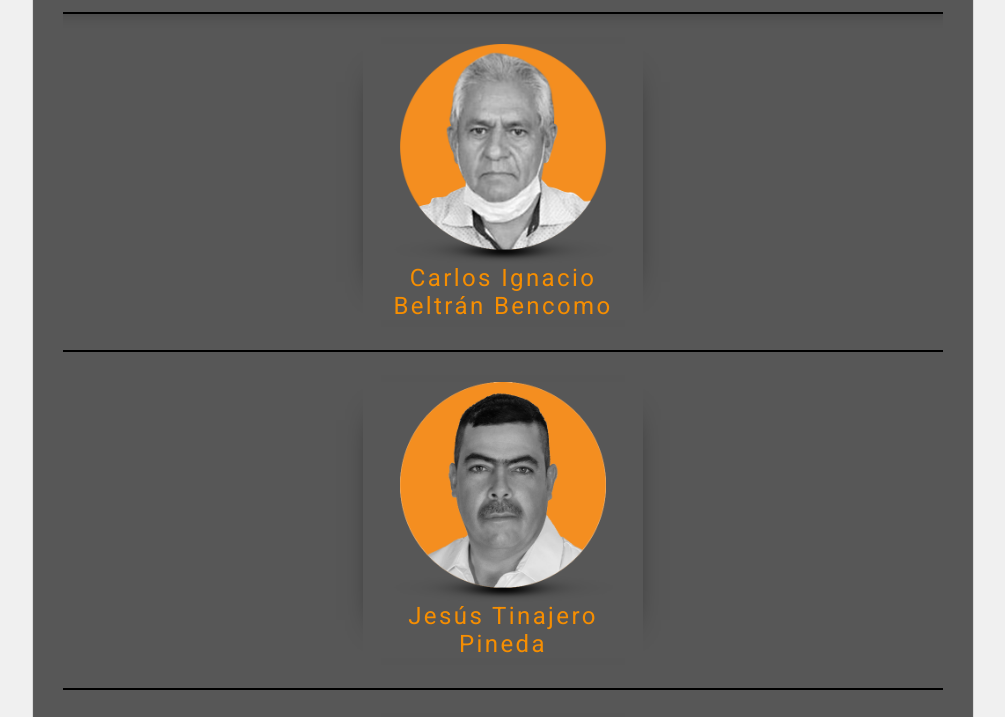
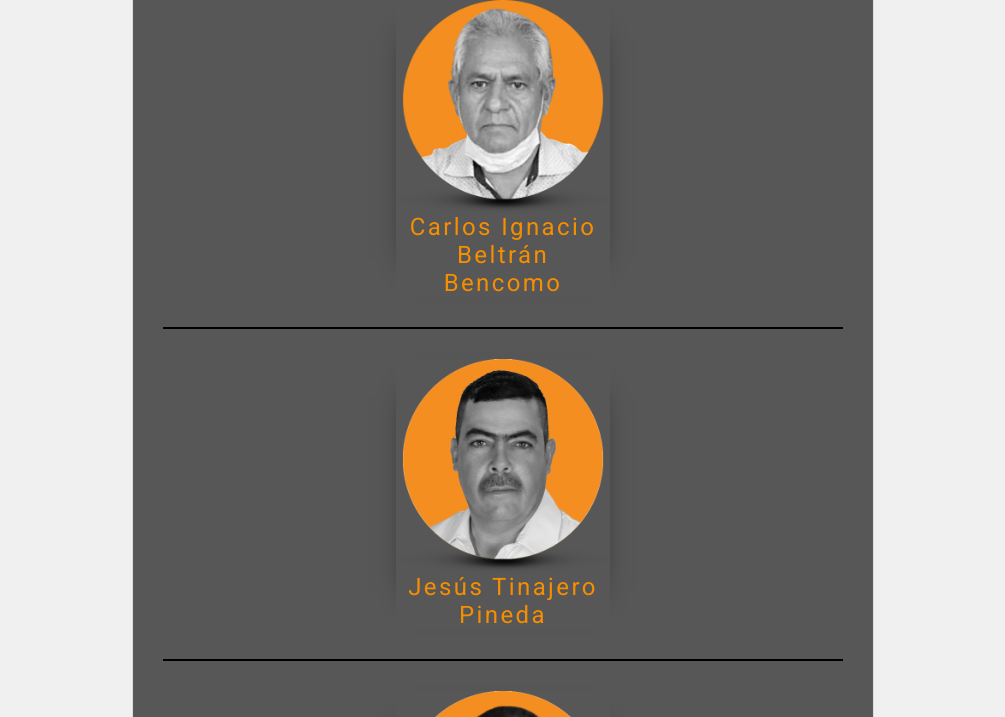
Before and after one commit to ivallejo-infobae/politicos-asesinados, a website: page app/index.html in a window 1280 px wide. Shown: the part 262-979 px from the top of the page, without its empty margins (137-1142 px from the left). Drawn offline with Linux system fonts and the light colour scheme; files that its build step writes are made by us from their sources.

Commit message:
fix viewport width component

```diff
--- a/dev/js-dev/main.js
+++ b/dev/js-dev/main.js
@@ -1,6 +1,6 @@
 let btnPhoto = $(".politicians__photo-wrap");
 
-if($(window).width() < 1024){
+if($(window).width() < 750){
   btnPhoto.on('click', function(){
     let t = $(this);
     let text = t.parent().find(".text-info");
--- a/dev/scss/_generales.scss
+++ b/dev/scss/_generales.scss
@@ -19,7 +19,7 @@ $gray-component: #575757;
 
 $breakpoints: (
   sm: rem(560px),
-  md: rem(768px),
+  md: rem(750px),
   lg: rem(992px),
   xl: rem(1200px),
   xxl: rem(1600px)
@@ -56,11 +56,9 @@ body {
 
 .wrap-component {
   width: 100%;
-  max-width: 960px;
+  max-width: 760px;
   margin: 0 auto;
   padding: 50px 10px;
-  @include media-query(md) {
-  }
 }
 
 .counter {
@@ -218,6 +216,10 @@ body {
     position: relative;
     box-shadow: -20px 0 30px -38px black, 20px 0 30px -38px black;
     cursor: pointer;
+    outline: none !important;
+    &:active {
+      background-color: transparent !important;
+    }
     @at-root &:hover .photo-hover {
       // display: block;
       opacity: 1;
@@ -256,7 +258,7 @@ body {
     // margin: 0 auto;
     position: relative;
   }
-  @include media-query(lg) {
+  @include media-query(md) {
     &__info {
       .text-info {
         display: block;
@@ -307,7 +309,7 @@ body {
       // grid-row-end: 11;
     }
   }
-  @include media-query(lg) {
+  @include media-query(md) {
     grid-row-gap: 0;
     column-gap: 20px;
     &__item {
```
Also changed, not shown: app/css/styles.min.css, app/js/main.min.js, docs/css/styles.min.css, docs/js/main.min.js.
